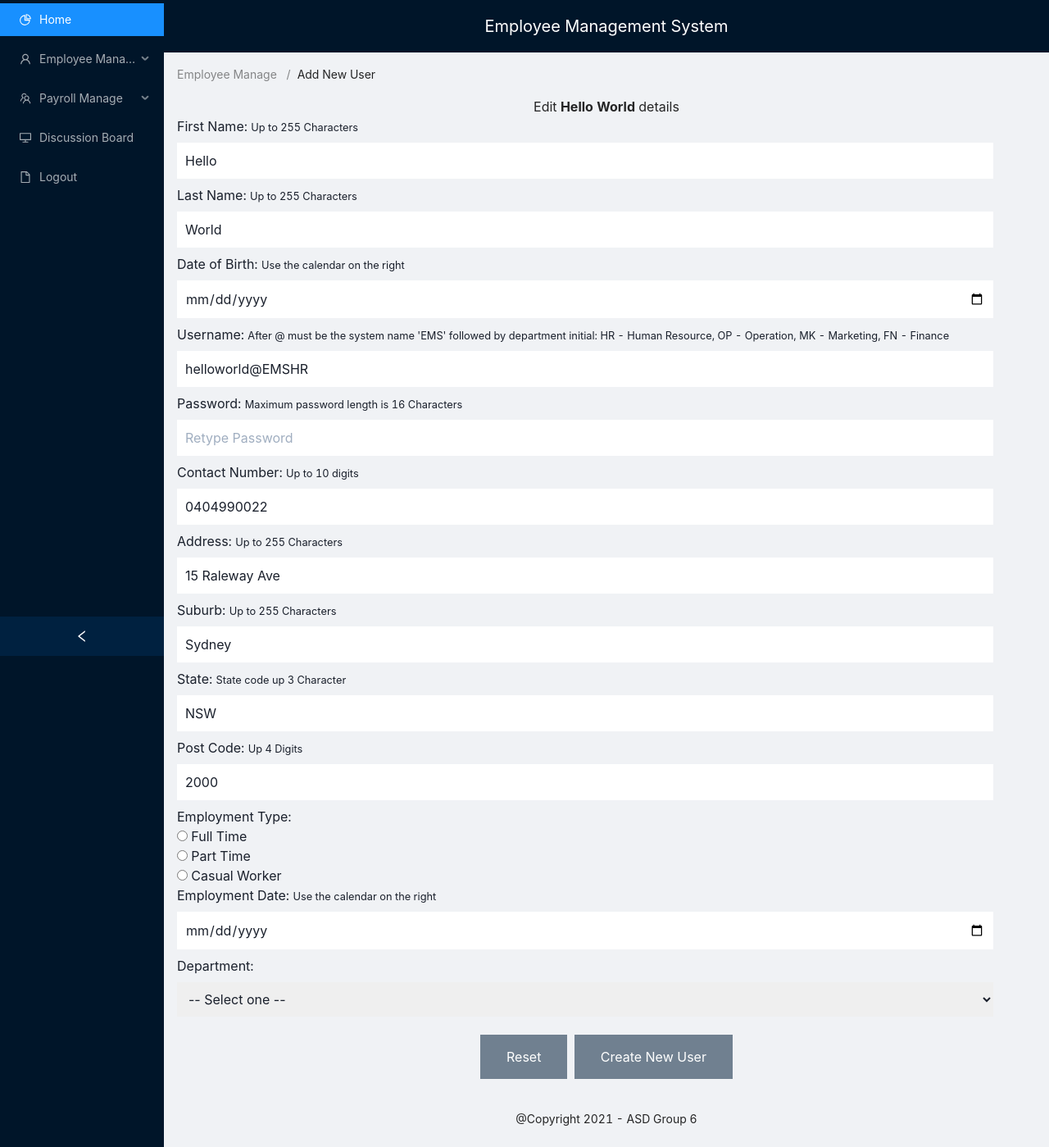
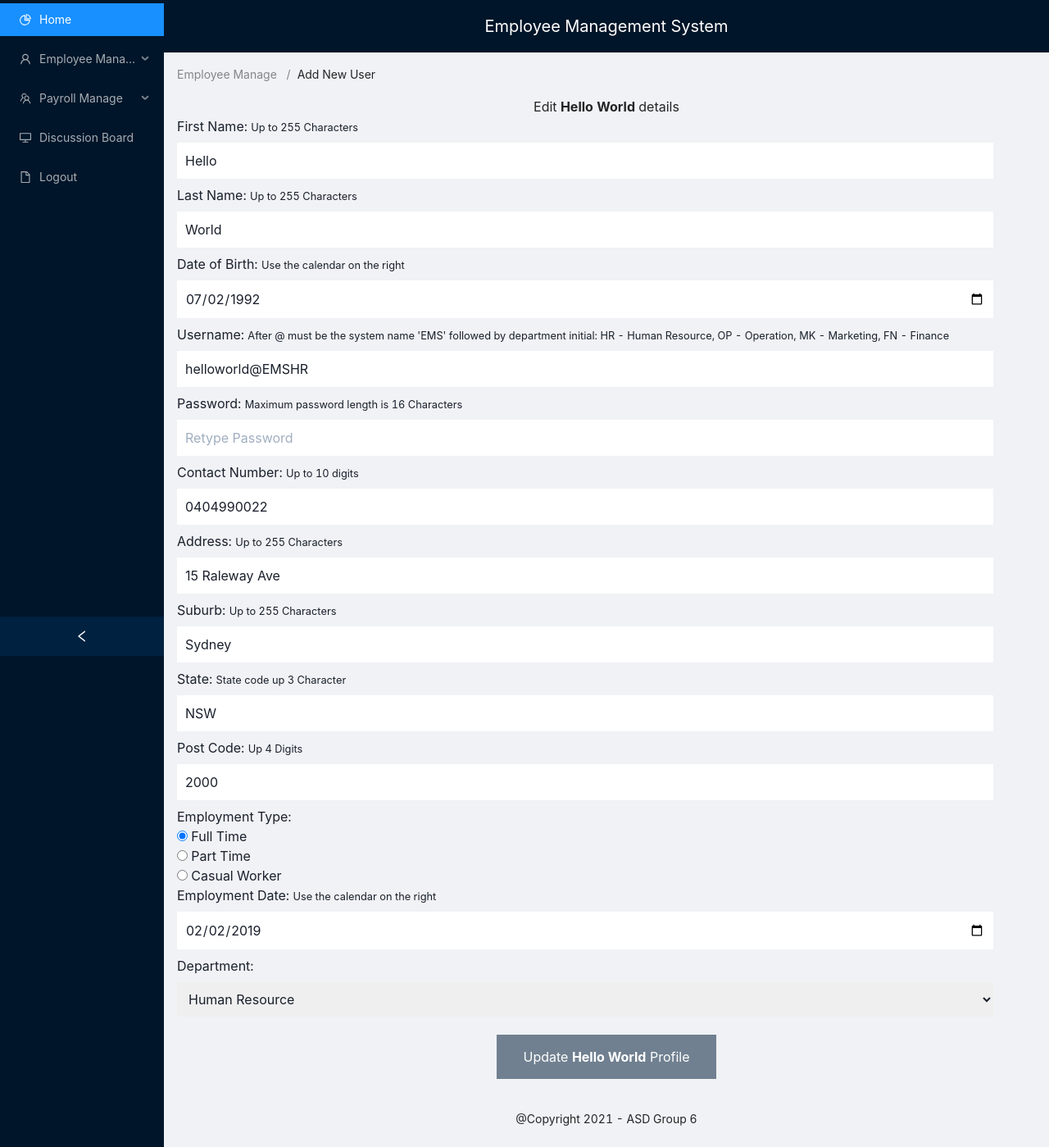
Before and after one commit to A-Slimani/ASD-EMS, a React (Create React App) app in the folder asd-ems/: page /UpdateEmployee in a window 1280 px wide. Shown: the whole page at 82% size. Built offline with nearby package versions, Linux system fonts and the light colour scheme.

Commit message:
updated updateEmployee

```diff
--- a/asd-ems/src/Dashboard.js
+++ b/asd-ems/src/Dashboard.js
@@ -8,7 +8,7 @@ import {
 } from '@ant-design/icons';
 import './Dashboard.css';
 import React from 'react';
-import {Link} from "react-router-dom";
+import { Link } from 'react-router-dom';
 
 const { Header, Footer, Sider, Content } = Layout;
 const { SubMenu } = Menu;
@@ -33,26 +33,52 @@ class Dashboard extends React.Component {
               Home
             </Menu.Item>
             <SubMenu key="sub1" icon={<UserOutlined />} title="Employee Manage">
-              <Menu.Item key="3"> <Link to="./userList"><button> Employee List </button> </Link> </Menu.Item>
-              <Menu.Item key="4"> <Link to="./addUser"><button> Add User </button> </Link></Menu.Item>
-              <Menu.Item key="5"> <Link to="./fileComplaint"><button> File Complaint </button> </Link></Menu.Item>
-              <Menu.Item key="7"> <Link to="./application"><button> Application </button> </Link></Menu.Item>
+              <Menu.Item key="3">
+                {' '}
+                <Link to="./userList">
+                  <button> Employee List </button>{' '}
+                </Link>{' '}
+              </Menu.Item>
+              <Menu.Item key="4">
+                {' '}
+                <Link to="./addUser">
+                  <button> Add Employee</button>{' '}
+                </Link>
+              </Menu.Item>
+              <Menu.Item key="6">
+                {' '}
+                <Link to="./fileComplaint">
+                  <button> File Complaint </button>{' '}
+                </Link>
+              </Menu.Item>
+              <Menu.Item key="7">
+                {' '}
+                <Link to="./application">
+                  <button> Application </button>{' '}
+                </Link>
+              </Menu.Item>
             </SubMenu>
             <SubMenu key="sub2" icon={<TeamOutlined />} title="Payroll Manage">
               <Menu.Item key="6"> Employee Management </Menu.Item>
               <Menu.Item key="8"> Payment Policy </Menu.Item>
             </SubMenu>
             <Menu.Item key="2" icon={<DesktopOutlined />}>
-              <Link to="./discussionBoard"><button> Discussion Board </button> </Link>
+              <Link to="./discussionBoard">
+                <button> Discussion Board </button>{' '}
+              </Link>
             </Menu.Item>
             <Menu.Item key="9" icon={<FileOutlined />}>
-              <Link to="./Logout"><button> Logout </button> </Link>
+              <Link to="./Logout">
+                <button> Logout </button>{' '}
+              </Link>
             </Menu.Item>
           </Menu>
         </Sider>
         <Layout className="site-layout">
           <Header className="site-layout-background" style={{ padding: 0 }}>
-            <h1 style={{ color: 'white', textAlign: 'center', fontSize :"20px" }}>Employee Management System</h1>
+            <h1 style={{ color: 'white', textAlign: 'center', fontSize: '20px' }}>
+              Employee Management System
+            </h1>
           </Header>
           <Content style={{ margin: '0 16px' }}>
             <Breadcrumb style={{ margin: '16px 0' }}>
@@ -65,7 +91,7 @@ class Dashboard extends React.Component {
               Bill is a cat.
             </div>
           </Content>
-          <Footer style={{ textAlign: 'center' }}> @Copyright 2021 - ASD Group 6  </Footer>
+          <Footer style={{ textAlign: 'center' }}> @Copyright 2021 - ASD Group 6 </Footer>
         </Layout>
       </Layout>
     );
--- a/asd-ems/src/UpdateEmployee.js
+++ b/asd-ems/src/UpdateEmployee.js
@@ -126,7 +126,7 @@ class UpdateEmployee extends React.Component {
                 <small> Use the calendar on the right </small> <p />
                 <input
                   type="date"
-                  placeholder="DD/MM/YYYY"
+									value="1992-07-02"
                   name="dob"
                   class="formtextfield"
                   required
@@ -210,7 +210,7 @@ class UpdateEmployee extends React.Component {
                 />{' '}
                 <p />
                 <label> Employment Type: </label> <p />
-                <input type="radio" id="html" name="employtype" value="fulltime" />
+                <input type="radio" id="html" name="employtype" value="fulltime" checked/>
                 <label for="fulltime"> Full Time </label> <p />
                 <input type="radio" id="css" name="employtype" value="parttime" />
                 <label for="parttime"> Part Time </label>
@@ -221,7 +221,7 @@ class UpdateEmployee extends React.Component {
                 <small> Use the calendar on the right </small> <p />
                 <input
                   type="date"
-                  placeholder="DD/MM/YYYY"
+									value="2019-02-02"
                   name="employdate"
                   class="formtextfield"
                   required
@@ -229,21 +229,16 @@ class UpdateEmployee extends React.Component {
                 <p />
                 <label> Department: </label> <br />
                 <select name="dept" class="formtextfield" required>
-                  <option value="select"> -- Select one -- </option>
+                  <option value="HR"> Human Resource </option>
                   <option value="finance"> Finance </option>
-                  <option value="HR"> Human Resource </option>
                   <option value="marketing"> Marketing </option>
                   <option value="operation"> Operation </option>
                 </select>{' '}
                 <p />
                 <div style={{ textAlign: 'center', paddingTop: 10 }}>
-                  <Link to="./addUser">
-                    {' '}
-                    <button className="button"> Reset </button>{' '}
-                  </Link>
                   <Link to="./userList">
                     {' '}
-                    <button className="button"> Create New User </button>{' '}
+                    <button className="button"> Update <b>Hello World</b> Profile</button>{' '}
                   </Link>
                 </div>
               </form>
```
